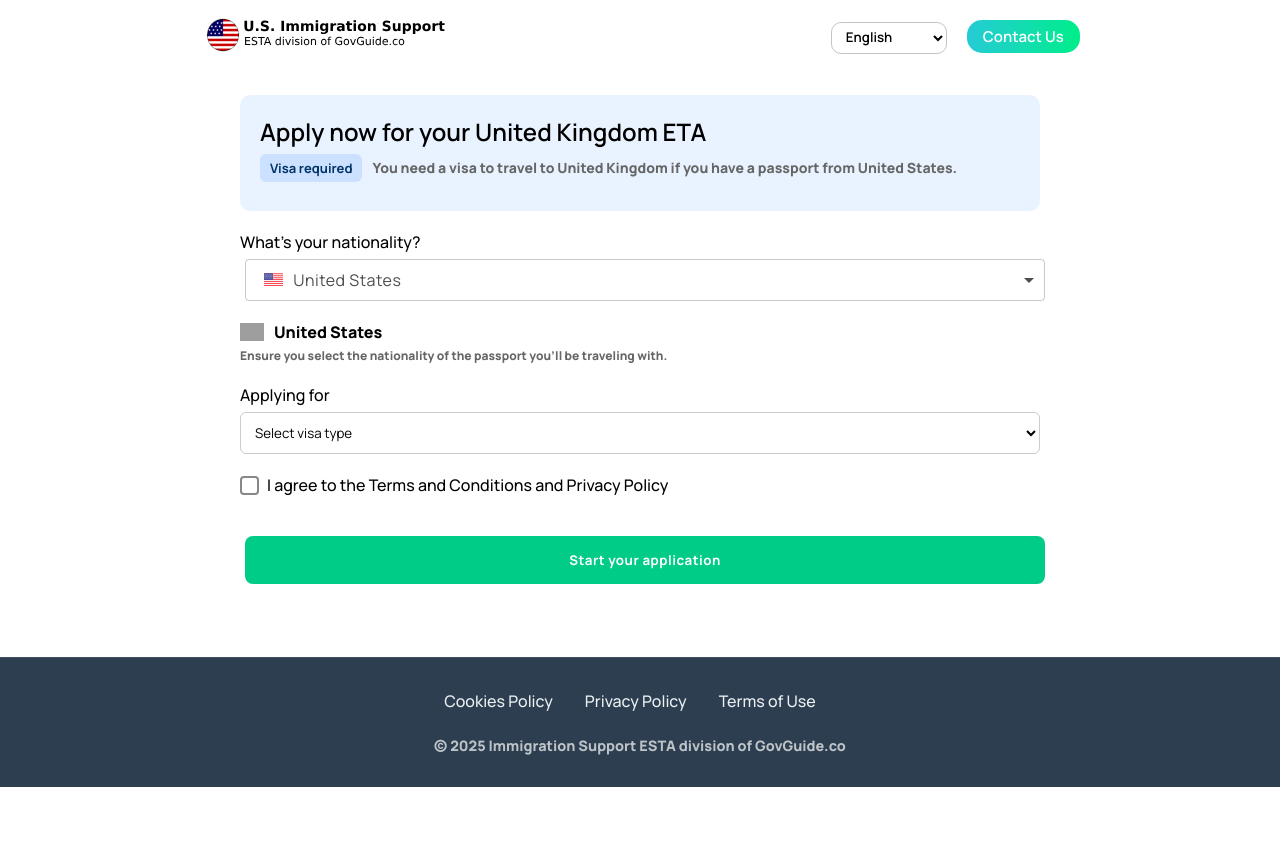
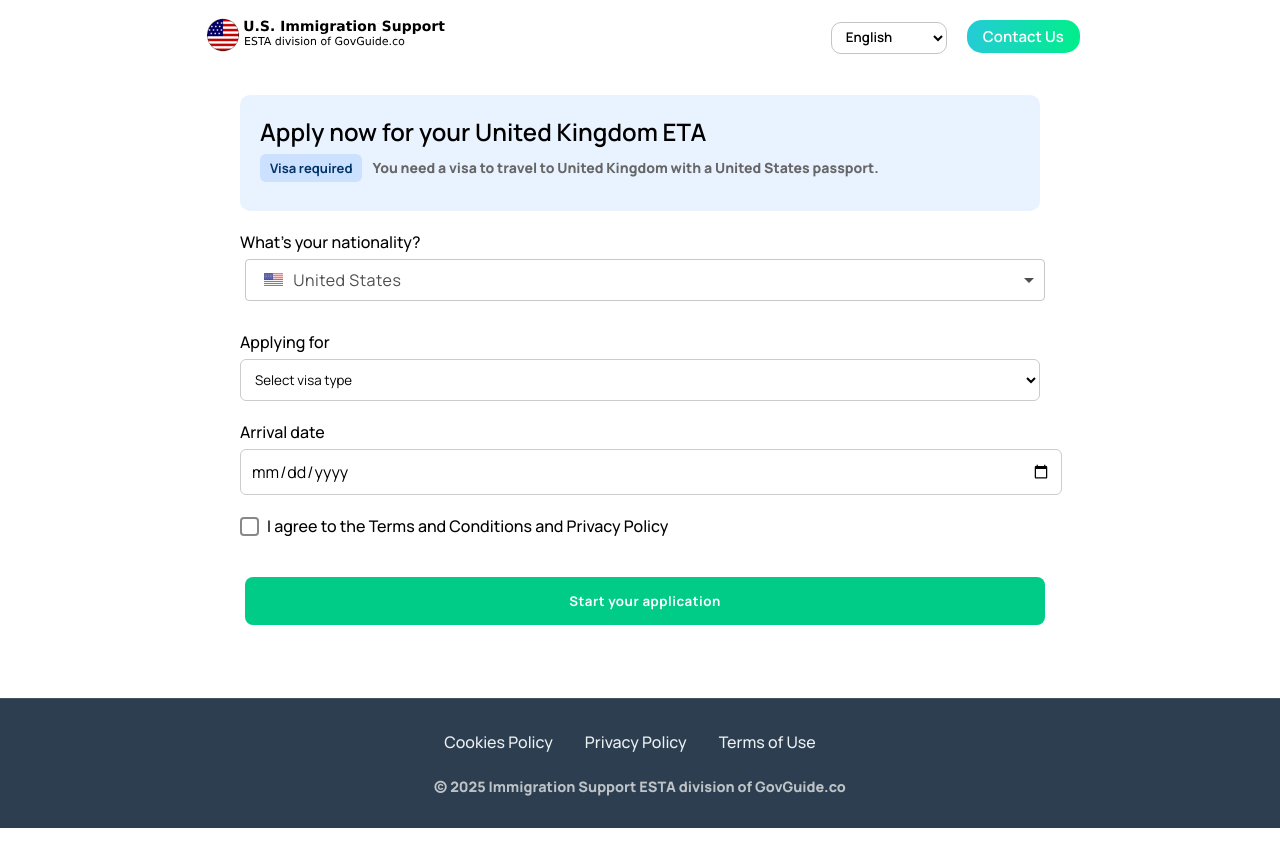
Before and after one commit to Qrinee/vizy, a React (Vite) app: page /application in a window 1280 px wide. Shown: the top 866 px of the page. Built offline with nearby package versions, Linux system fonts and the light colour scheme; no server answers; grey boxes are pictures that could not be loaded.

Commit message:
fdsafdsa

```diff
--- a/src/views/FirstStep.jsx
+++ b/src/views/FirstStep.jsx
@@ -1,70 +1,49 @@
 import React, { useState, useEffect } from 'react';
 import ReactFlagsSelect from 'react-flags-select';
-import InfoBox from '../components/InfoBox/InfoBox';
-import Input from '../components/Input/Input';
 import CheckBox from '../components/CheckBox/CheckBox';
-import CountryCodeSelect from '../components/CountryCodeSelect/CountryCodeSelect';
-import { useLanguage } from '../context/LanguageContext';
 import { useLocation } from 'react-router';
 
-export default function FirstStep({ formData, setFormData, setStep }) {
-  const { t } = useLanguage();
+export default function FirstStep({ formData, setFormData }) {
   const [errors, setErrors] = useState({});
   const [loading, setLoading] = useState(false);
   const [error, setError] = useState(null);
+  const location = useLocation();
+  const { fromCountry } = location.state || {};
 
-    const location = useLocation();
-  const { fromCountry, toCountry, fromLabel, toLabel } = location.state || {};
+  const isVisaRequired = (countryCode) => countryCode !== 'GB';
 
-  // Funkcja do określania czy wymagana jest wiza
-  const isVisaRequired = (countryCode) => {
-    return countryCode !== 'GB'; // Tylko UK nie wymaga wizy
-  };
   const handleNationalityChange = (countryCode) => {
-    // Pobierz nazwę kraju z komponentu ReactFlagsSelect
     const countryName = new Intl.DisplayNames(['en'], { type: 'region' }).of(countryCode);
-
     setFormData(prev => ({
       ...prev,
-      nationality: countryCode, // Changed from toCountry to countryCode
+      nationality: countryCode,
       countryName: countryName || countryCode,
       visaRequired: isVisaRequired(countryCode),
     }));
   };
 
-  // Ustaw domyślny kraj przy pierwszym renderowaniu
   useEffect(() => {
-    if (!formData.nationality) {
-      handleNationalityChange('US'); // Domyślnie USA
+    if (fromCountry && !formData.nationality) {
+      handleNationalityChange(fromCountry);
+    } else if (!formData.nationality) {
+      handleNationalityChange('US');
     }
-  }, []);
+  }, [fromCountry]);
 
   const handleChange = (e) => {
     const { name, value, type, checked } = e.target;
-    setFormData((prev) => ({
+    setFormData(prev => ({
       ...prev,
       [name]: type === 'checkbox' ? checked : value,
     }));
   };
 
-
-    useEffect(() => {
-    if (fromCountry && !formData.nationality) {
-      handleNationalityChange(fromCountry);
-    } else if (!formData.nationality) {
-      handleNationalityChange('US'); // Fallback to US if no fromCountry
-    }
-  }, [fromCountry]);
-
-
   const validateForm = () => {
     const newErrors = {};
-    if (!formData.nationality) newErrors.nationality = t.nationality_required;
-    if (!formData.contactName.trim()) newErrors.contactName = t.contact_name_is_required;
-    if (!formData.phoneNumber.trim()) newErrors.phoneNumber = t.phone_number_is_required;
-    if (!formData.emailAddress.trim()) newErrors.emailAddress = t.email_address_is_required;
-    if (formData.emailAddress !== formData.confirmEmail) newErrors.confirmEmail = t.emails_do_not_match;
-    if (!formData.acceptation) newErrors.acceptation = t.must_accept_terms;
+    if (!formData.nationality) newErrors.nationality = 'Nationality is required';
+    if (!formData.visaType) newErrors.visaType = 'Visa type is required';
+    if (!formData.arrivalDate) newErrors.arrivalDate = 'Arrival date is required';
+    if (!formData.acceptation) newErrors.acceptation = 'You must accept the terms';
     return newErrors;
   };
 
@@ -73,32 +52,26 @@ export default function FirstStep({ formData, setFormData, setStep }) {
     const validationErrors = validateForm();
     setErrors(validationErrors);
     if (Object.keys(validationErrors).length > 0) return;
+
     setLoading(true);
-
     try {
       const response = await fetch('https://api.govguide.co/api/application', {
         method: 'POST',
         headers: { 'Content-Type': 'application/json' },
-        body: JSON.stringify(formData),
+        body: JSON.stringify(formData)
       });
       const data = await response.json();
-      if (!response.ok) throw new Error(data.error || 'Failed to submit application');
-      if (data.url) window.location.href = data.url;
+      if (!response.ok) throw new Error(data.error || 'Payment failed');
+      window.location.href = data.url;
     } catch (err) {
-      setError(err.message);
+      setError(err.message || 'Payment processing error');
     } finally {
       setLoading(false);
     }
   };
 
-  // Pobierz nazwę aktualnie wybranego kraju
-  const getCountryName = (code) => {
-    return new Intl.DisplayNames(['en'], { type: 'region' }).of(code) || code;
-  };
-
   return (
     <form onSubmit={handleSubmit} style={{ maxWidth: '800px', margin: '0 auto', padding: '20px' }}>
-      {/* Information Section */}
       <div style={{ backgroundColor: '#e9f3ff', padding: '20px', borderRadius: '10px', marginBottom: '20px' }}>
         <h1 style={{ fontSize: '24px', fontWeight: '600', marginBottom: '10px' }}>Apply now for your United Kingdom ETA</h1>
         <p>
@@ -112,17 +85,15 @@ export default function FirstStep({ formData, setFormData, setStep }) {
             </span>
           )}
           {formData.visaRequired
-            ? `You need a visa to travel to United Kingdom if you have a passport from ${formData.countryName}.`
-            : `You don't need a visa in United Kingdom with ${formData.countryName} passport.`}
+            ? `You need a visa to travel to United Kingdom with a ${formData.countryName} passport.`
+            : `You don't need a visa in United Kingdom with a ${formData.countryName} passport.`}
         </p>
       </div>
 
-      {/* Nationality Selection */}
       <div style={{ marginBottom: '20px' }}>
         <label style={{ display: 'block', marginBottom: '6px', fontWeight: '500' }}>
           What's your nationality?
         </label>
-
         <ReactFlagsSelect
           selected={formData.nationality}
           onSelect={handleNationalityChange}
@@ -131,32 +102,11 @@ export default function FirstStep({ formData, setFormData, setStep }) {
           className="flag-select"
           style={{ border: errors.nationality ? '1px solid red' : '1px solid #ccc' }}
         />
-
-        <div style={{ marginTop: '10px', display: 'flex', alignItems: 'center' }}>
-          {formData.nationality && (
-            <>
-              <img
-                src={`https://flagcdn.com/24x18/${formData.nationality.toLowerCase()}.png`}
-                alt={formData.countryName}
-                style={{ width: '24px', height: '18px', marginRight: '10px' }}
-              />
-              <span>{formData.countryName || getCountryName(formData.nationality)}</span>
-            </>
-          )}
-        </div>
-
         {errors.nationality && (
-          <p style={{ color: 'red', fontSize: '14px', marginTop: '4px' }}>
-            {errors.nationality}
-          </p>
+          <p style={{ color: 'red', fontSize: '14px', marginTop: '4px' }}>{errors.nationality}</p>
         )}
-
-        <p style={{ fontSize: '12px', color: '#666', marginTop: '4px' }}>
-          Ensure you select the nationality of the passport you'll be traveling with.
-        </p>
       </div>
 
-      {/* Visa Type Selection */}
       <div style={{ marginBottom: '20px' }}>
         <label style={{ display: 'block', marginBottom: '6px', fontWeight: '500' }}>Applying for</label>
         <select
@@ -176,14 +126,30 @@ export default function FirstStep({ formData, setFormData, setStep }) {
           <option value="ETA-5YR">United Kingdom ETA - 5 years, Multiple entry</option>
         </select>
         {errors.visaType && (
-          <p style={{ color: 'red', fontSize: '14px', marginTop: '4px' }}>
-            {errors.visaType}
-          </p>
+          <p style={{ color: 'red', fontSize: '14px', marginTop: '4px' }}>{errors.visaType}</p>
         )}
       </div>
 
+      <div style={{ marginBottom: '20px' }}>
+        <label style={{ display: 'block', marginBottom: '6px', fontWeight: '500' }}>Arrival date</label>
+        <input
+          type="date"
+          name="arrivalDate"
+          value={formData.arrivalDate || ''}
+          onChange={handleChange}
+          style={{
+            fontFamily: 'inherit',
+            border: errors.arrivalDate ? '1px solid red' : '1px solid #ccc',
+            borderRadius: '6px',
+            padding: '10px',
+            width: '100%'
+          }}
+        />
+        {errors.arrivalDate && (
+          <p style={{ color: 'red', fontSize: '14px', marginTop: '4px' }}>{errors.arrivalDate}</p>
+        )}
+      </div>
 
-      {/* Terms and Conditions */}
       <div style={{ marginBottom: '20px' }}>
         <CheckBox
           name="acceptation"
@@ -192,13 +158,10 @@ export default function FirstStep({ formData, setFormData, setStep }) {
           label="I agree to the Terms and Conditions and Privacy Policy"
         />
         {errors.acceptation && (
-          <p style={{ color: 'red', fontSize: '14px', marginTop: '4px' }}>
-            {errors.acceptation}
-          </p>
+          <p style={{ color: 'red', fontSize: '14px', marginTop: '4px' }}>{errors.acceptation}</p>
         )}
       </div>
 
-      {/* Submit Button */}
       <button
         type="submit"
         disabled={loading}
@@ -218,11 +181,7 @@ export default function FirstStep({ formData, setFormData, setStep }) {
         {loading ? 'Submitting application...' : 'Start your application'}
       </button>
 
-      {error && (
-        <p style={{ color: 'red', textAlign: 'center', marginTop: '15px' }}>
-          {error}
-        </p>
-      )}
+      {error && <p style={{ color: 'red', textAlign: 'center', marginTop: '15px' }}>{error}</p>}
     </form>
   );
 }
```
